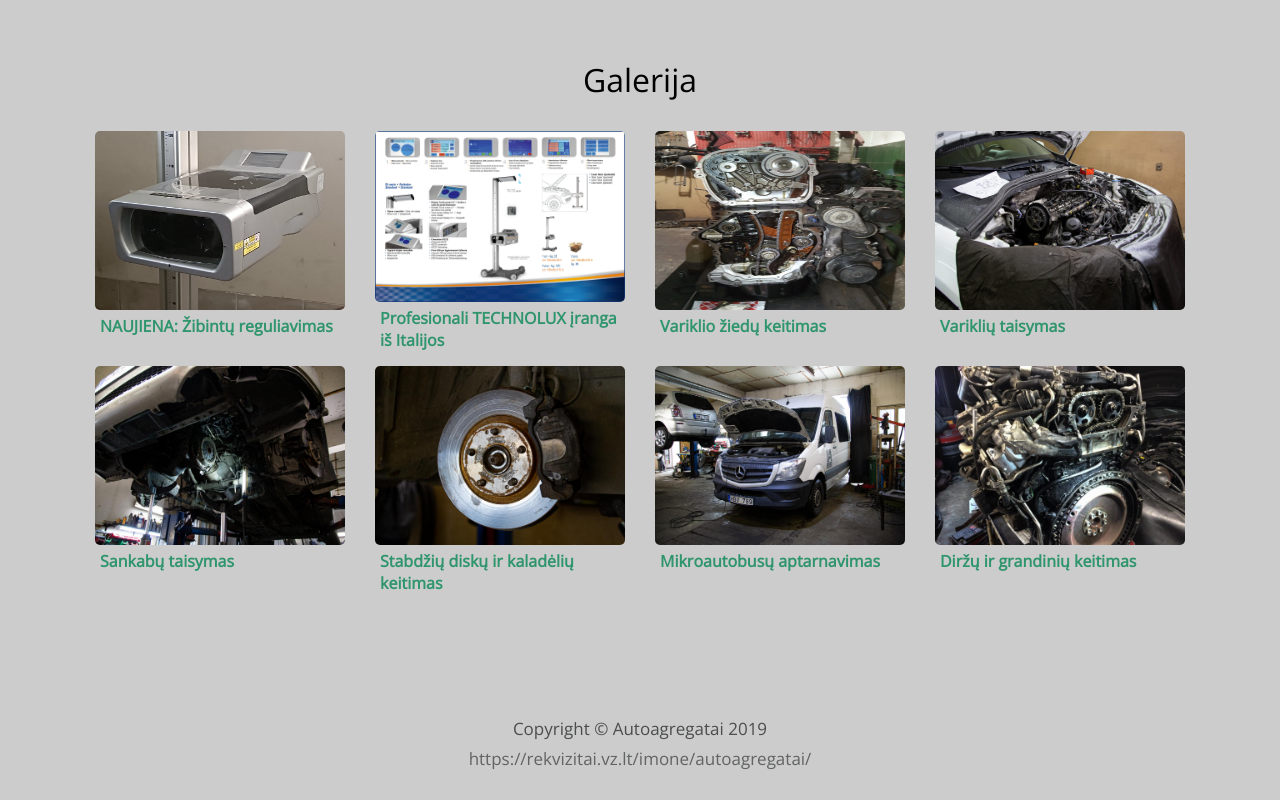
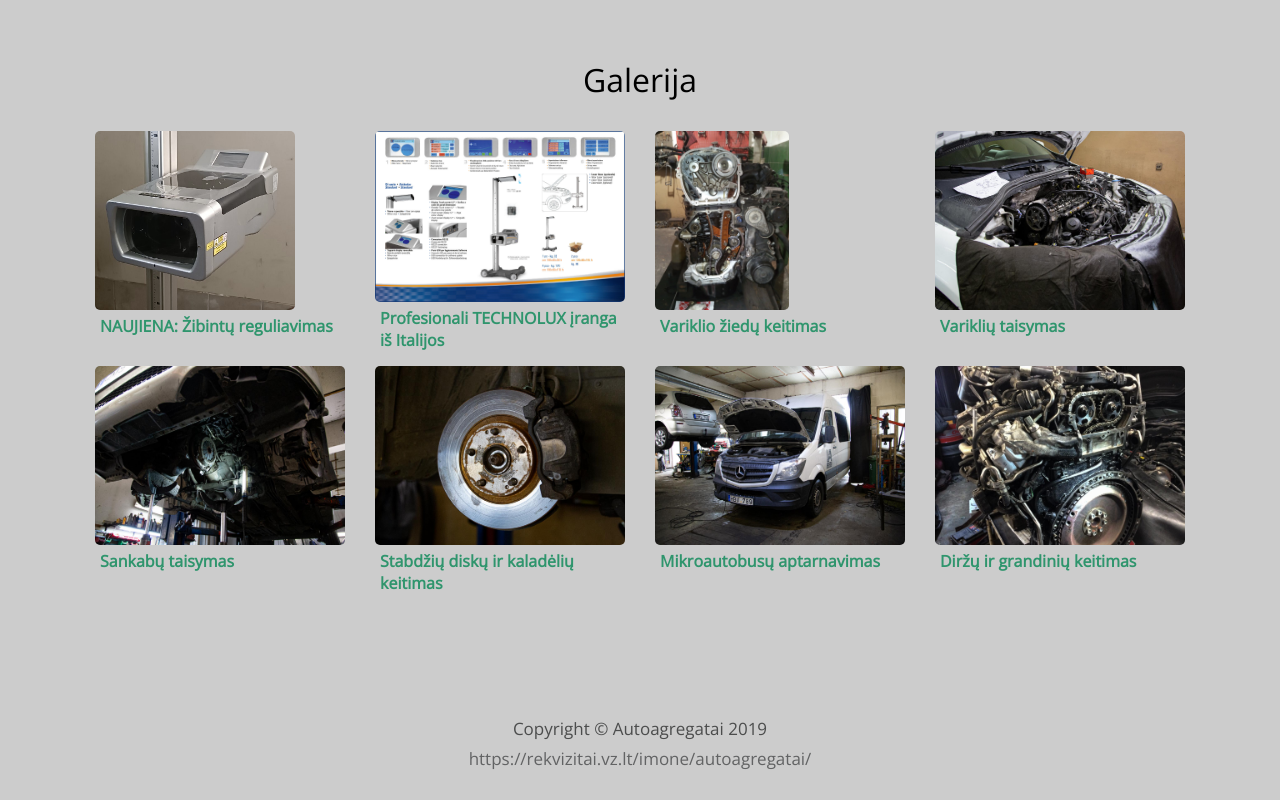
Before and after one commit to autoagregatai/autoagregatai.github.io, a plain HTML site: page index.html in a window 1280 px wide. Shown: the part 1677-2477 px from the top of the page. Drawn offline with nearby package versions, Linux system fonts and the light colour scheme.

Commit message:
Update index.html

```diff
--- a/index.html
+++ b/index.html
@@ -95,7 +95,7 @@
 					<article class="col-lg-3 col-md-4 col-sm-6 col-12 tm-gallery-item">
 
 						<figure>
-							<img class="myImg" src="img/gallery/moon.jpg" alt="NAUJIENA: Žibintų reguliavimas" style="width:100%;max-width:400px;max-height:179px">
+							<img class="myImg" src="img/gallery/moon.jpg" alt="NAUJIENA: Žibintų reguliavimas" style="max-width:400px;max-height:179px">
 							<figcaption>
 								<h4 class="tm-gallery-title">NAUJIENA: Žibintų reguliavimas</h4>
 							</figcaption>
@@ -115,7 +115,7 @@
 					<article class="col-lg-3 col-md-4 col-sm-6 col-12 tm-gallery-item">
 
 						<figure>
-							<img class="myImg" src="img/gallery/q5variklioziedai.jpg" alt="Variklio žiedų keitimas" style="width:100%;max-width:400px;max-height:179px">
+							<img class="myImg" src="img/gallery/q5variklioziedai.jpg" alt="Variklio žiedų keitimas" style="max-width:400px;max-height:179px">
 							<figcaption>
 								<h4 class="tm-gallery-title">Variklio žiedų keitimas</h4>
 							</figcaption>
```
